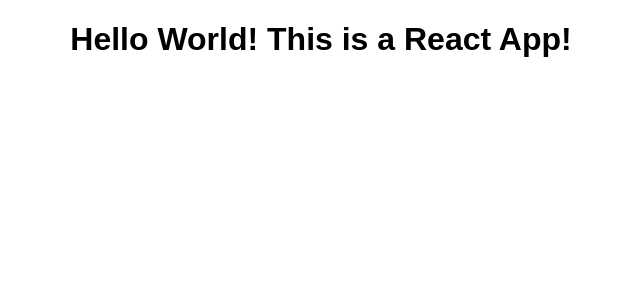
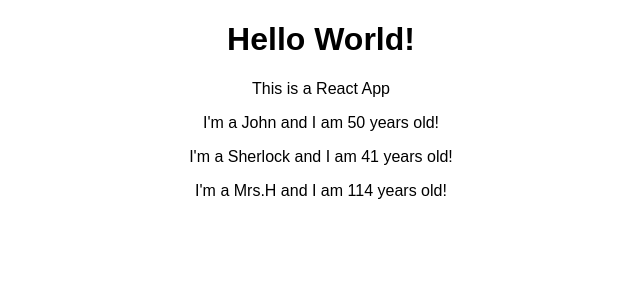
Before and after one commit to EmberLynn/react-practice-project, a React (Create React App) app: page / in a window 1280 px wide. Shown: the top 300 px of the page, without its empty margins (319-959 px from the left). Built offline with nearby package versions, Linux system fonts and the light colour scheme.

Commit message:
Added a component and passed it some props.

```diff
--- a/src/App.js
+++ b/src/App.js
@@ -1,13 +1,19 @@
 import React, { Component } from 'react';
 import './App.css';
+import Person from './Person/Person';
 
 class App extends Component {
   render() {
     return (
       <div className="App">
-        <h1>Hello World!  This is a React App!</h1>
+        <h1>Hello World!</h1>
+        <p>This is a React App</p>
+        <Person name="John" age="50"/>
+        <Person name="Sherlock" age="41">My Hobbies: Solving Murders</Person>
+        <Person name="Mrs.H" age="114"/>
       </div>
     );
+    //return React.createElement('div', {className: 'App'}, React.createElement('h1', null, 'Hi, I\'m a React App!'))
   }
 }
 
--- /dev/null
+++ b/src/Person/Person.js
@@ -0,0 +1,7 @@
+import React from 'react';
+
+const person = (props) => {
+    return <p>I'm a {props.name} and I am {props.age} years old!</p>
+}
+
+export default person;
```
